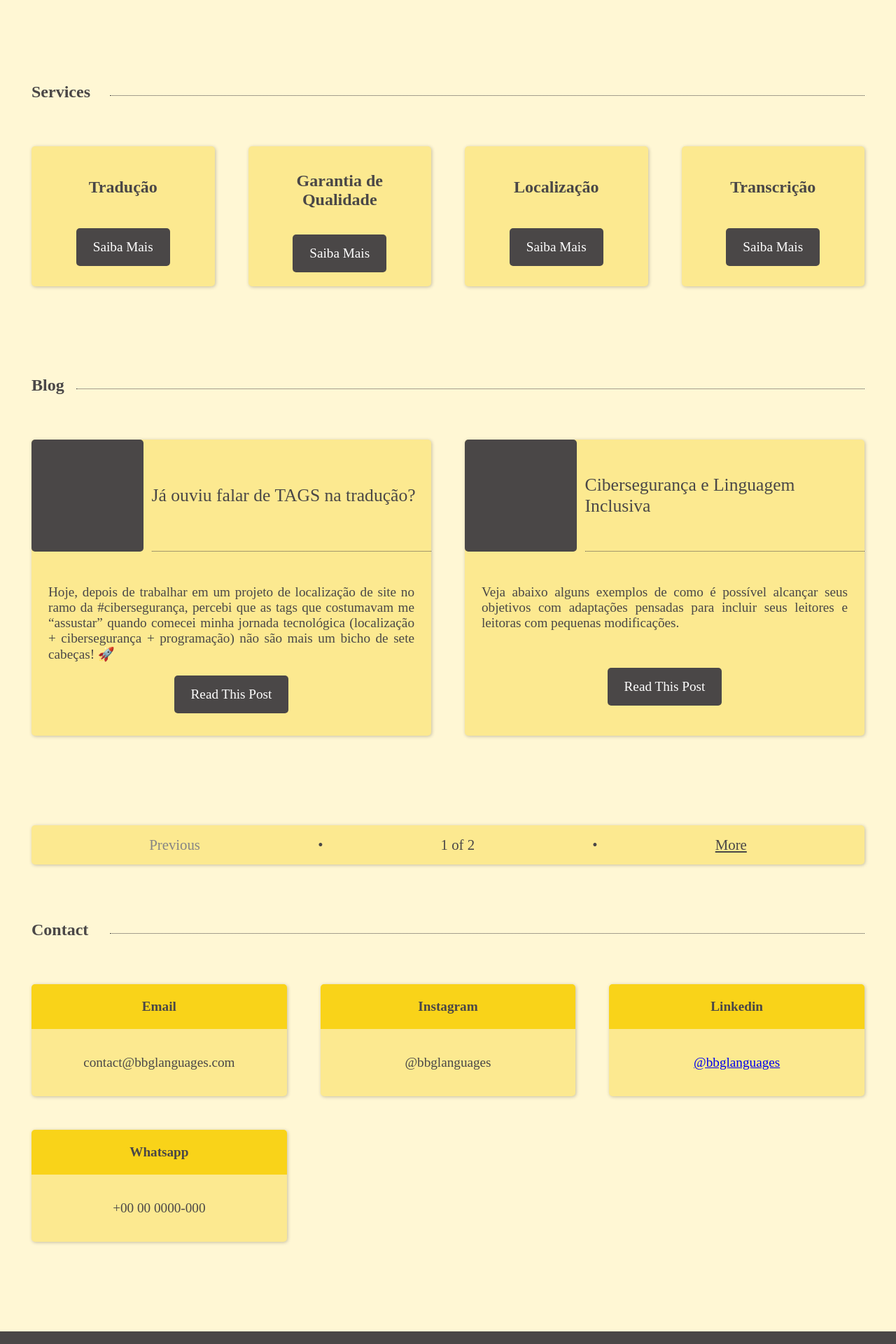
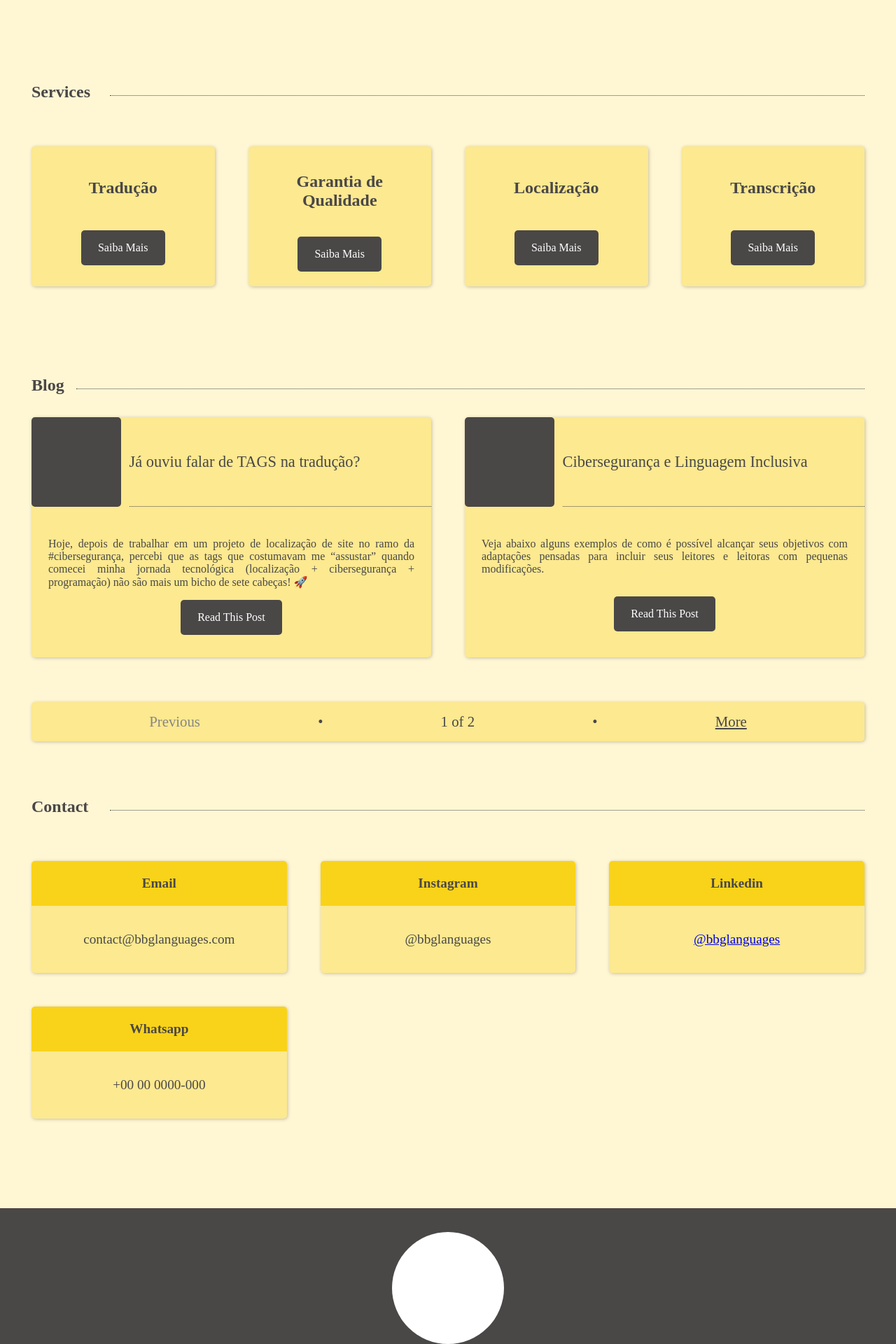
Before and after one commit to bbglanguages/bbglanguages.github.io, a Jekyll site: the page built from index.html, in a window 1280 px wide. Shown: the part 907-2827 px from the top of the page at 70% size. Built offline with Jekyll 4.4.1, drawn with Linux system fonts in a browser that asks for light colours; some web fonts are replaced; the list of posts is cut into pages by our own code.

Commit message:
multiple styles fixed

```diff
--- a/assets/css/institucional.css
+++ b/assets/css/institucional.css
@@ -222,13 +222,13 @@ nav {
   display: grid;
   gap: 3rem;
   grid-template-columns: repeat(2, 1fr);
-  padding: 4rem 0;
+  padding: 2rem 0 0 0;
 }
 
 .content-section__posts-blog__item {
   display: grid;
-  grid-template-columns: 10rem calc(100% - 10.725rem);
-  grid-template-rows: 10rem auto;
+  grid-template-columns: 8rem calc(100% - 8.725rem);
+  grid-template-rows: 8rem auto;
   gap: 0.725rem;
   padding-bottom: 1rem;
 }
@@ -240,7 +240,7 @@ nav {
 .content-section__posts-blog__item__title {
   display: flex;
   align-items: center;
-  font-size: 1.6rem;
+  font-size: 1.4rem;
   text-align: left;
   border-bottom: 1px dotted var(--color-grey-dark);
 }
@@ -248,7 +248,7 @@ nav {
   grid-column: 1 / 3;
   padding: 1rem 1.5rem;
   text-align: justify;
-  font-size: 1.2rem;
+  font-size: 1rem;
   display: grid;
 }
 
@@ -329,7 +329,7 @@ nav {
   color: var(--color-white);
   text-decoration: none;
   border-radius: 5px;
-  font-size: 1.2rem;
+  font-size: 1rem;
 }
 
 .button-secondary {
@@ -449,7 +449,7 @@ nav {
   }
 
   .content-section__posts-blog__item {
-    grid-template-rows: 10rem auto;
+    grid-template-rows: 8rem auto;
   }
 
   .content-section__contact-channels {
```
Also changed, not shown: assets/css/post.css (+10 -2 lines), assets/css/service.css (+5 -2 lines).
